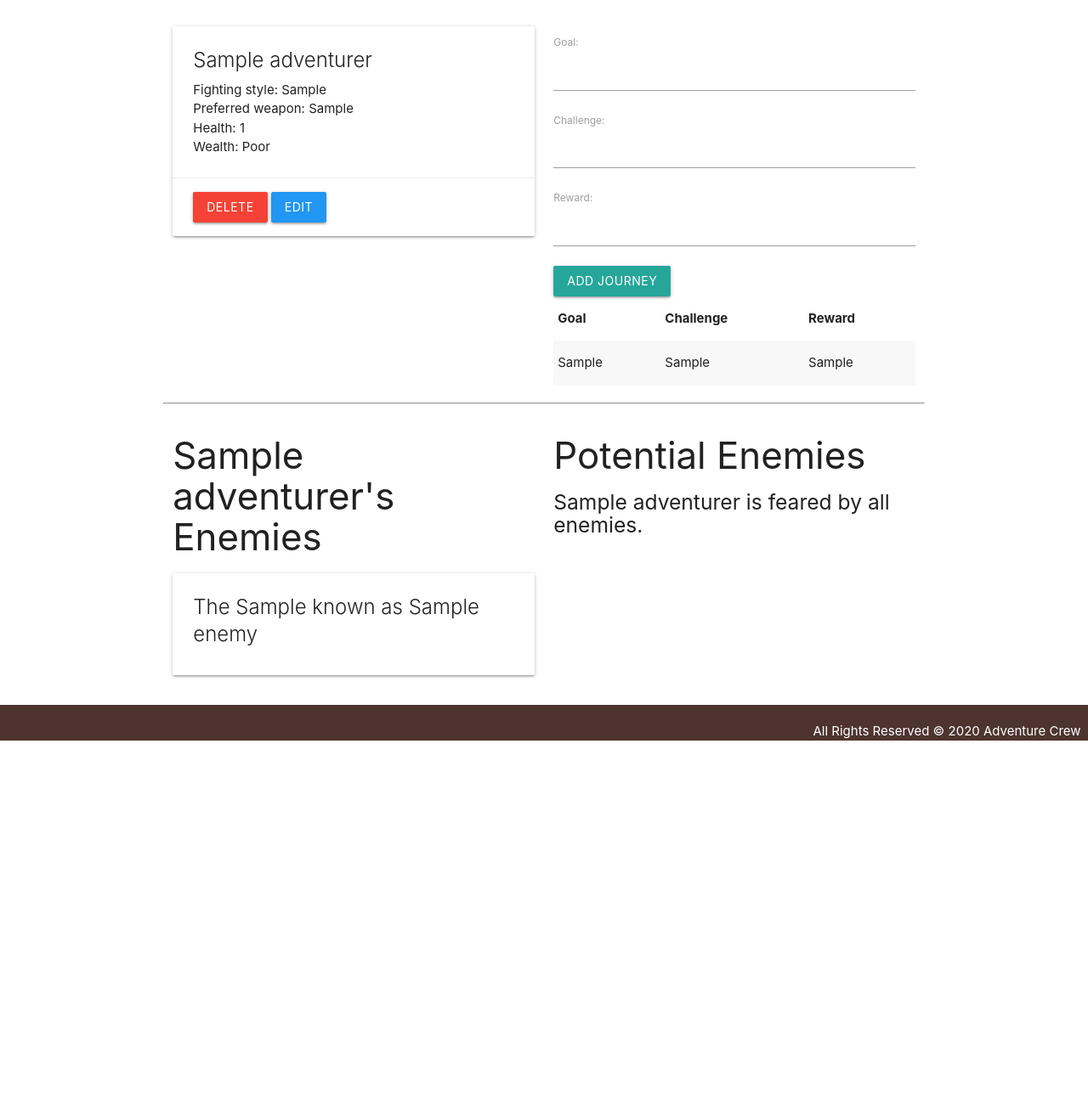
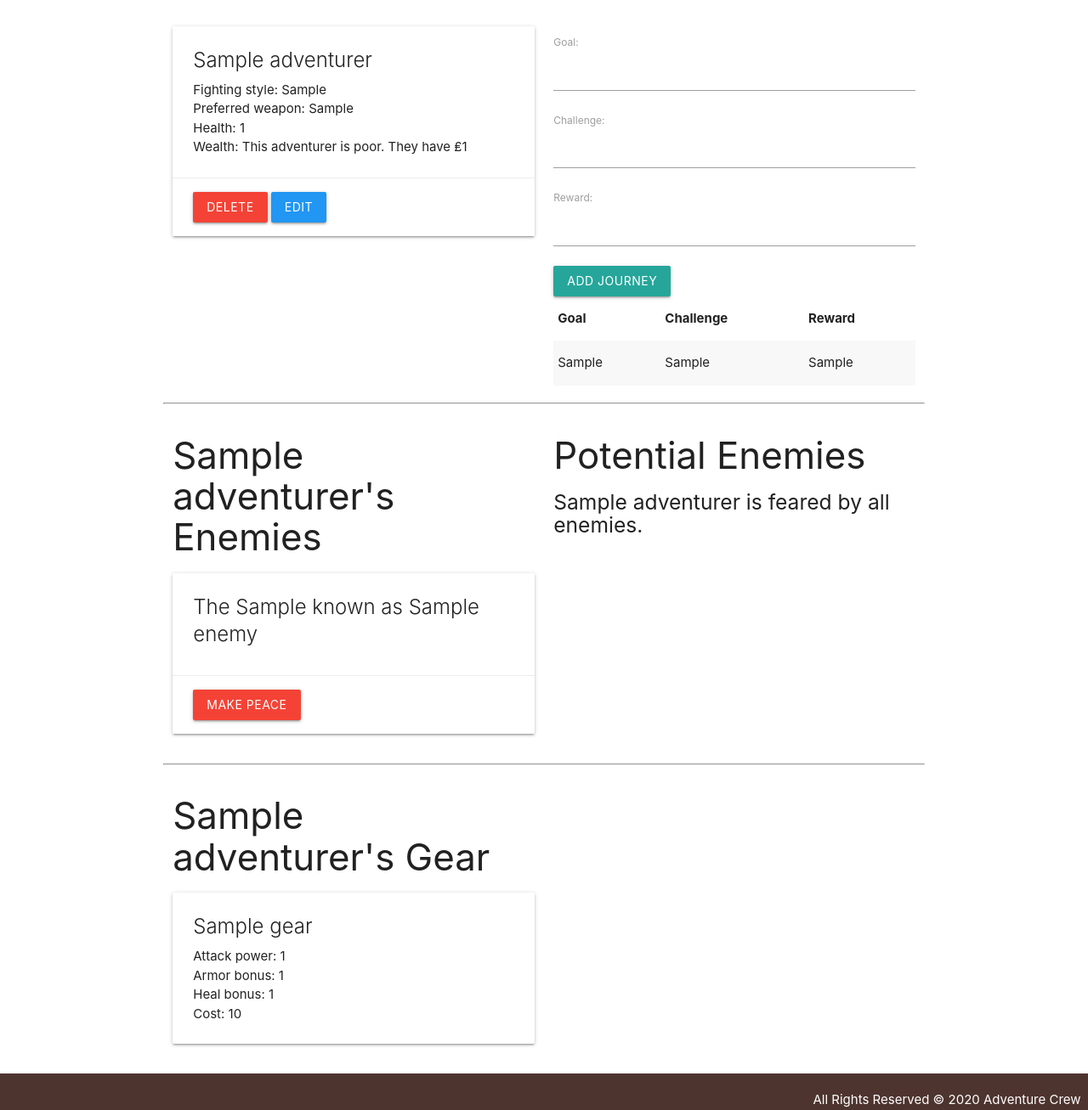
Before and after one commit to Jeffrey-Thompson/Adventure-crew, a Django app: a page that uses main_app/templates/adventurers/detail.html in a window 1280 px wide. Shown: the part 177-1484 px from the top of the page at 85% size. Before the commit the page ends 1049 px from the top, so only its background shows below. Run offline with Django 3.2, Linux system fonts and the light colour scheme; tables that the repository leaves empty hold one stand-in row (values such as "Sample post").

Commit message:
display gear

```diff
--- a/main_app/admin.py
+++ b/main_app/admin.py
@@ -1,7 +1,8 @@
 from django.contrib import admin
-from .models import Adventurer, Journey, Enemy
+from .models import Adventurer, Journey, Enemy, Gear
 
 # Register your models here.
 admin.site.register(Adventurer)
 admin.site.register(Journey)
 admin.site.register(Enemy)
+admin.site.register(Gear)
--- a/main_app/models.py
+++ b/main_app/models.py
@@ -6,6 +6,16 @@ class Enemy(models.Model):
     species = models.CharField(max_length=100)
     treasure = models.IntegerField()
     health = models.IntegerField()
+
+    def __str__(self):
+        return self.name
+
+class Gear(models.Model):
+    name = models.CharField(max_length=100)
+    attack = models.IntegerField('attack power')
+    armor = models.IntegerField('armor bonus')
+    heal = models.IntegerField('heal bonus')
+    cost = models.IntegerField()
 
     def __str__(self):
         return self.name
@@ -19,6 +29,7 @@ class Adventurer(models.Model):
     wealth = models.IntegerField()
 
     enemys = models.ManyToManyField(Enemy)
+    gears = models.ManyToManyField(Gear)
 
     def __str__(self):
         return self.name
--- a/main_app/templates/adventurers/detail.html
+++ b/main_app/templates/adventurers/detail.html
@@ -14,9 +14,9 @@
                 <p>Preferred weapon: {{ adventurer.weapon }}</p>
                 <p>Health: {{ adventurer.health }}</p>
                 {% if adventurer.wealth > 1000 %}
-                    <p>Wealth: Rich</p>
+                    <p>Wealth: This adventurer is rich. They have ₤{{ adventurer.wealth }}</p>
                 {% else %}
-                    <p>Wealth: Poor</p>
+                    <p>Wealth: This adventurer is poor. They have ₤{{ adventurer.wealth }}</p>
                 {% endif %}
             </div>
             <div class="card-action">
@@ -58,6 +58,12 @@
                         <div class="card-content">
                             <span class="card-title">The {{ enemy.species }} known as {{ enemy.name }}</span>
                         </div>
+                        <div class="card-action">
+                        <form action="{% url 'deassoc_enemy' adventurer.id adventurer.name enemy.id %}" method="POST">
+                            {% csrf_token %}
+                            <button type="submit" class="btn red">Make Peace</button>
+                        </form>
+                    </div>
                     </div>
                 {% endfor %}
 
@@ -86,4 +92,25 @@
         {% endif %}
     </div>
 </div>
+<hr>
+<div class="row">
+    <div class="col s6">
+        <h3>{{ adventurer.name }}'s Gear</h3>
+        {% if adventurer.gears.count %}
+            {% for gear in adventurer.gears.all %}
+                <div class="card">
+                    <div class="card-content">
+                        <span class="card-title">{{ gear.name }}</span>
+                        <p>Attack power: {{ gear.attack }}</p>
+                        <p>Armor bonus: {{ gear.armor }}</p>
+                        <p>Heal bonus: {{ gear.heal }}</p>
+                        <p>Cost: {{ gear.cost }}</p>
+                    </div>
+                </div>
+            {% endfor %}
+        {% else %}
+            <h5>An adventurer needs gear. You can't go into battle naked. You aren't Celtic.</h5>
+        {% endif %}
+    </div>
+</div>
 {% endblock %}
--- a/main_app/urls.py
+++ b/main_app/urls.py
@@ -9,5 +9,6 @@ urlpatterns = [
     path('adventurers/<int:adventurer_id>/<name>/add_journey', views.add_journey, name='add_journey'),
     path('adventurers/<int:adventurer_id>/delete', views.adventurers_delete, name='adventurers_delete'),
     path('adventurers/<int:adventurer_id>/<name>/edit', views.adventurers_edit, name="adventurers_edit"),
-    path('adventurers/<int:adventurer_id>/<name>/assoc_toy/<int:enemy_id>/', views.assoc_enemy, name='assoc_enemy')
+    path('adventurers/<int:adventurer_id>/<name>/assoc_toy/<int:enemy_id>/', views.assoc_enemy, name='assoc_enemy'),
+    path('adventurers/<int:adventurer_id>/<name>/deassoc_toy/<int:enemy_id>/', views.deassoc_enemy, name='deassoc_enemy'),
 ]
--- a/main_app/views.py
+++ b/main_app/views.py
@@ -59,3 +59,7 @@ def adventurers_edit(request, adventurer_id, name):
 def assoc_enemy(request, adventurer_id, name, enemy_id):
     Adventurer.objects.get(id=adventurer_id).enemys.add(enemy_id)
     return redirect('detail', name=name)
+
+def deassoc_enemy(request, adventurer_id, name, enemy_id):
+    Adventurer.objects.get(id=adventurer_id).enemys.remove(enemy_id)
+    return redirect('detail', name=name)
```
Also changed, not shown: main_app/migrations/0004_gear.py (added), main_app/migrations/0005_adventurer_gears.py (added).
